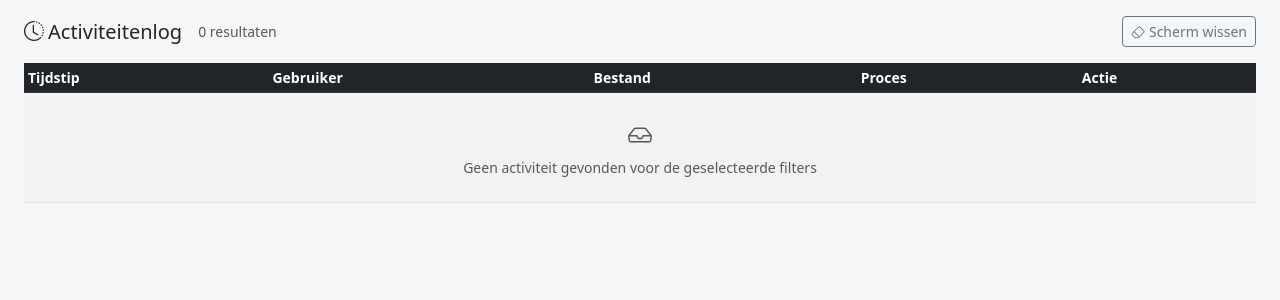
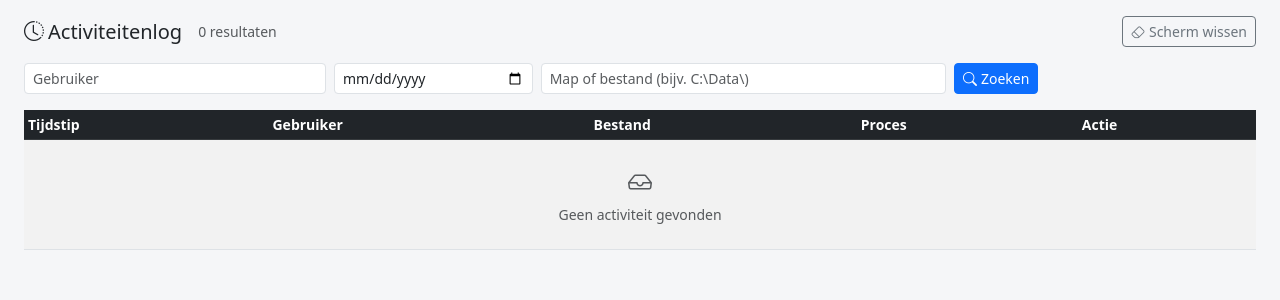
Before and after one commit to voogdwessel-Voogd/fileserver-monitor, a Flask app: page / in a window 1280 px wide. Shown: the part 56-356 px from the top of the page. Run offline with Flask 3, Linux system fonts and the light colour scheme; data that the repository does not hold is empty.

Commit message:
Add search on username, date and folder to activity log
Co-Authored-By: Claude Sonnet 4.6 <noreply@anthropic.com>

```diff
--- a/app.py
+++ b/app.py
@@ -22,19 +22,37 @@ def basename_filter(path):
 @app.route('/')
 def index():
     page = request.args.get('page', 1, type=int)
+    user = request.args.get('user', '').strip()
+    datum = request.args.get('datum', '').strip()
+    pad = request.args.get('pad', '').strip()
 
     query = FileAccess.query
+
     view_from_raw = get_setting('LOG_VIEW_FROM')
     if view_from_raw:
         try:
-            view_from = datetime.fromisoformat(view_from_raw)
-            query = query.filter(FileAccess.timestamp >= view_from)
+            query = query.filter(FileAccess.timestamp >= datetime.fromisoformat(view_from_raw))
         except ValueError:
             pass
 
+    if user:
+        query = query.filter(FileAccess.username.ilike(f'%{user}%'))
+    if datum:
+        try:
+            day = datetime.strptime(datum, '%Y-%m-%d')
+            query = query.filter(
+                FileAccess.timestamp >= day,
+                FileAccess.timestamp < day + timedelta(days=1),
+            )
+        except ValueError:
+            pass
+    if pad:
+        query = query.filter(FileAccess.file_path.ilike(f'%{pad}%'))
+
     entries = query.order_by(FileAccess.timestamp.desc()).paginate(page=page, per_page=50)
 
-    return render_template('index.html', entries=entries)
+    return render_template('index.html', entries=entries,
+                           search={'user': user, 'datum': datum, 'pad': pad})
 
 
 @app.route('/live')
--- a/templates/index.html
+++ b/templates/index.html
@@ -12,6 +12,30 @@
     </form>
 </div>
 
+<form method="get" class="row g-2 mb-3">
+    <div class="col-md-3">
+        <input type="text" name="user" class="form-control form-control-sm"
+               placeholder="Gebruiker" value="{{ search.user }}">
+    </div>
+    <div class="col-md-2">
+        <input type="date" name="datum" class="form-control form-control-sm"
+               value="{{ search.datum }}">
+    </div>
+    <div class="col-md-4">
+        <input type="text" name="pad" class="form-control form-control-sm"
+               placeholder="Map of bestand (bijv. C:\Data\)" value="{{ search.pad }}">
+    </div>
+    <div class="col-auto">
+        <button type="submit" class="btn btn-sm btn-primary">
+            <i class="bi bi-search me-1"></i>Zoeken
+        </button>
+        {% if search.user or search.datum or search.pad %}
+        <a href="{{ url_for('index') }}" class="btn btn-sm btn-outline-secondary">
+            <i class="bi bi-x"></i> Wissen
+        </a>
+        {% endif %}
+    </div>
+</form>
 
 <div class="table-responsive">
     <table class="table table-sm table-hover table-striped align-middle">
@@ -53,7 +77,7 @@
             <tr>
                 <td colspan="5" class="text-center text-muted py-4">
                     <i class="bi bi-inbox fs-4 d-block mb-1"></i>
-                    Geen activiteit gevonden voor de geselecteerde filters
+                    Geen activiteit gevonden
                 </td>
             </tr>
             {% endfor %}
@@ -66,7 +90,8 @@
     <ul class="pagination pagination-sm">
         {% if entries.has_prev %}
         <li class="page-item">
-            <a class="page-link" href="{{ url_for('index', page=entries.prev_num) }}">Vorige</a>
+            <a class="page-link" href="{{ url_for('index', page=entries.prev_num,
+                user=search.user, datum=search.datum, pad=search.pad) }}">Vorige</a>
         </li>
         {% endif %}
         <li class="page-item disabled">
@@ -74,7 +99,8 @@
         </li>
         {% if entries.has_next %}
         <li class="page-item">
-            <a class="page-link" href="{{ url_for('index', page=entries.next_num) }}">Volgende</a>
+            <a class="page-link" href="{{ url_for('index', page=entries.next_num,
+                user=search.user, datum=search.datum, pad=search.pad) }}">Volgende</a>
         </li>
         {% endif %}
     </ul>
```
